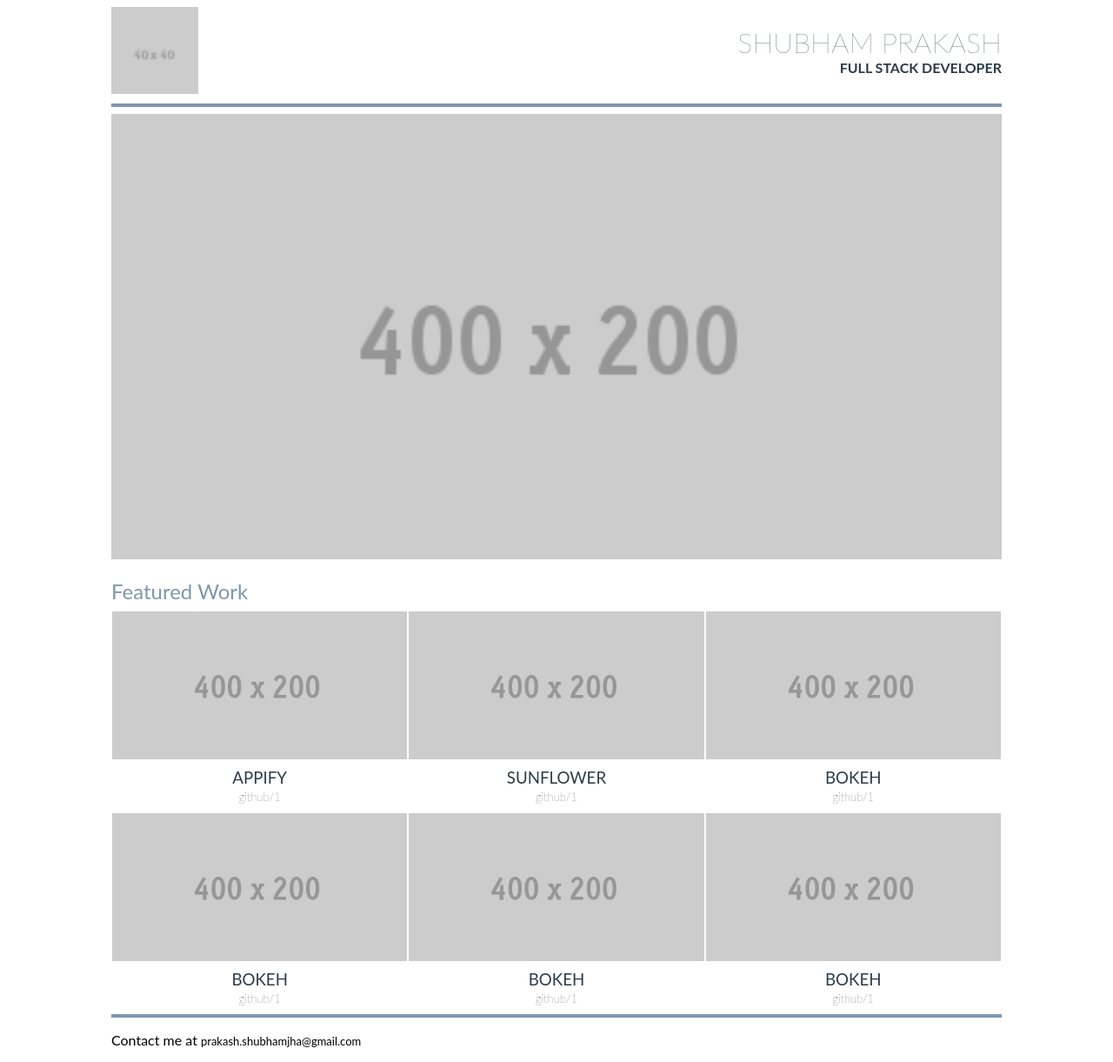
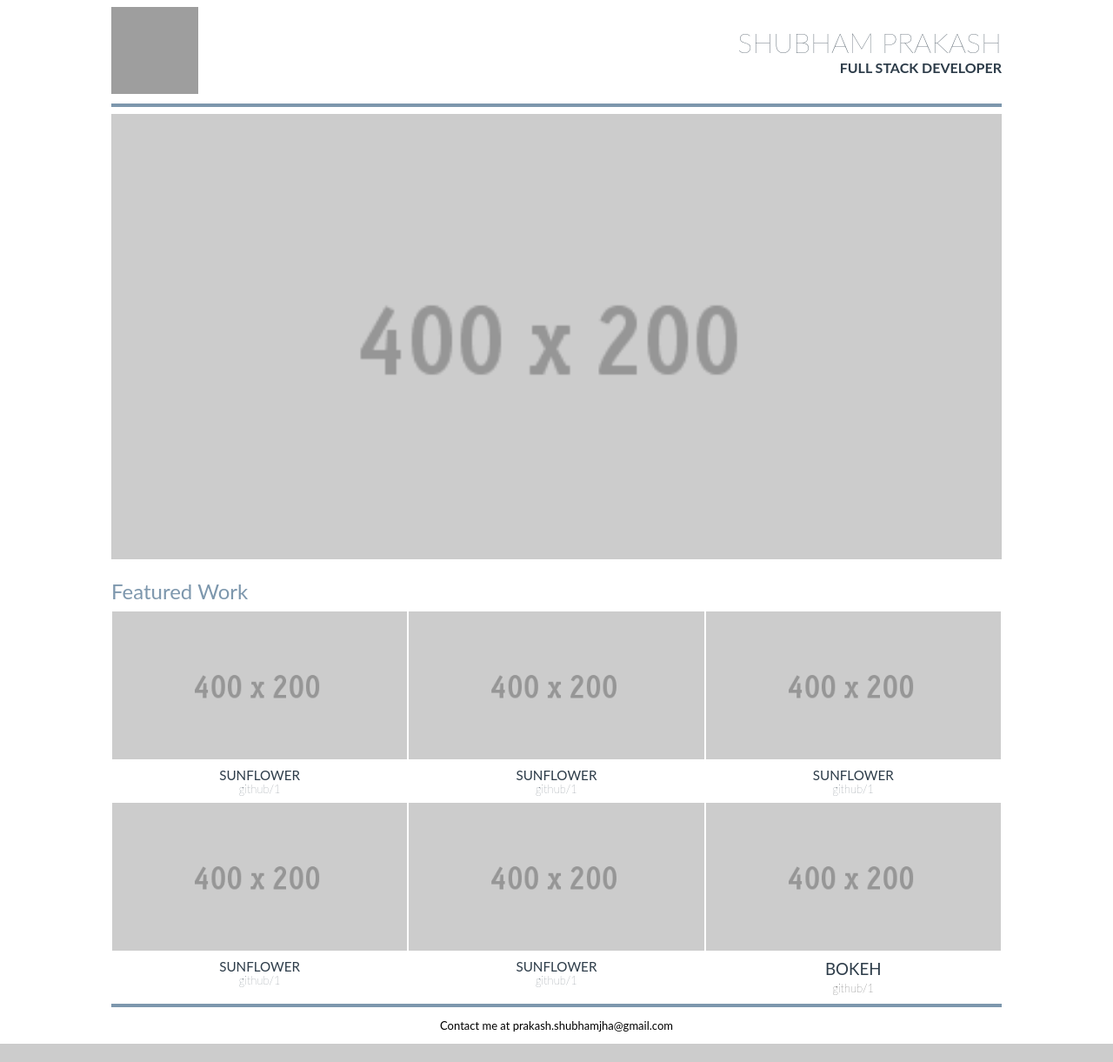
Before and after one commit to shubhamPrakashJha/Portfolio, a PHP site: page / in a window 1280 px wide. Shown: the whole page at 87% size. After the commit the page ends 1200 px from the top, so only its background shows below. Run offline with PHP 8.4, Linux system fonts and the light colour scheme; grey boxes are pictures that could not be loaded.

Commit message:
adding interactivity

```diff
--- a/CSS/main.css
+++ b/CSS/main.css
@@ -130,3 +130,7 @@ a{
     color: #000;
     font-size: small;
 }
+footer p{
+  text-align: center;
+  font-size: small
+}
--- a/index.html
+++ b/index.html
@@ -14,7 +14,7 @@
 
     <header class="header">
         <div class="header_box logo">
-            <img class="header__logo" src="image/40X40.gif" alt="iconic view of a cityscape">
+            <img class="header__logo" src="image/images.png" alt="iconic view of a cityscape">
         </div>
         <div class="header_box name">
             <h1 class="header__title">SHUBHAM PRAKASH</h1>
@@ -31,47 +31,57 @@
         <div class="container">
           <section class="box">
               <figure>
+                <a href="">
                   <img src="image/400X200.gif" alt="project">
                   <figcaption>
-                        <h1>APPIFY</h1>
-                        <p><a href="">github/1</a></p>
+                      <h1>SUNFLOWER</h1>
+                      <p>github/1</p>
                   </figcaption>
+                </a>
               </figure>
           </section>
             <section class="box">
                 <figure>
+                  <a href="">
                     <img src="image/400X200.gif" alt="project">
                     <figcaption>
                         <h1>SUNFLOWER</h1>
-                        <p><a href="">github/1</a></p>
+                        <p>github/1</p>
                     </figcaption>
+                  </a>
                 </figure>
             </section>
             <section class="box">
                 <figure>
+                  <a href="">
                     <img src="image/400X200.gif" alt="project">
                     <figcaption>
-                        <h1>BOKEH</h1>
-                        <p><a href="">github/1</a></p>
+                        <h1>SUNFLOWER</h1>
+                        <p>github/1</p>
                     </figcaption>
+                  </a>
                 </figure>
             </section>
             <section class="box">
                 <figure>
+                  <a href="">
                     <img src="image/400X200.gif" alt="project">
                     <figcaption>
-                        <h1>BOKEH</h1>
-                        <p><a href="">github/1</a></p>
+                        <h1>SUNFLOWER</h1>
+                        <p>github/1</p>
                     </figcaption>
+                  </a>
                 </figure>
             </section>
             <section class="box">
                 <figure>
+                  <a href="">
                     <img src="image/400X200.gif" alt="project">
                     <figcaption>
-                        <h1>BOKEH</h1>
-                        <p><a href="">github/1</a></p>
+                        <h1>SUNFLOWER</h1>
+                        <p>github/1</p>
                     </figcaption>
+                  </a>
                 </figure>
             </section>
             <section class="box">
```
Lines whose indentation alone changed are shown as unchanged.
